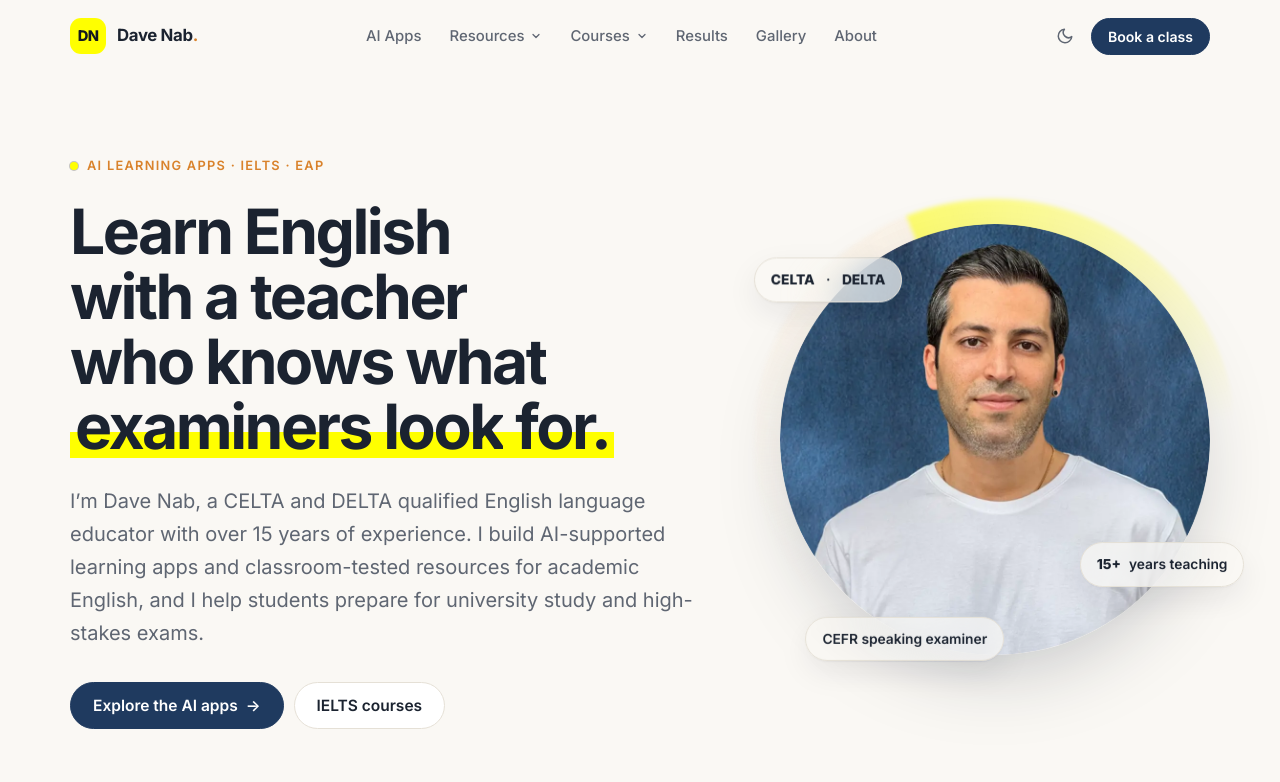
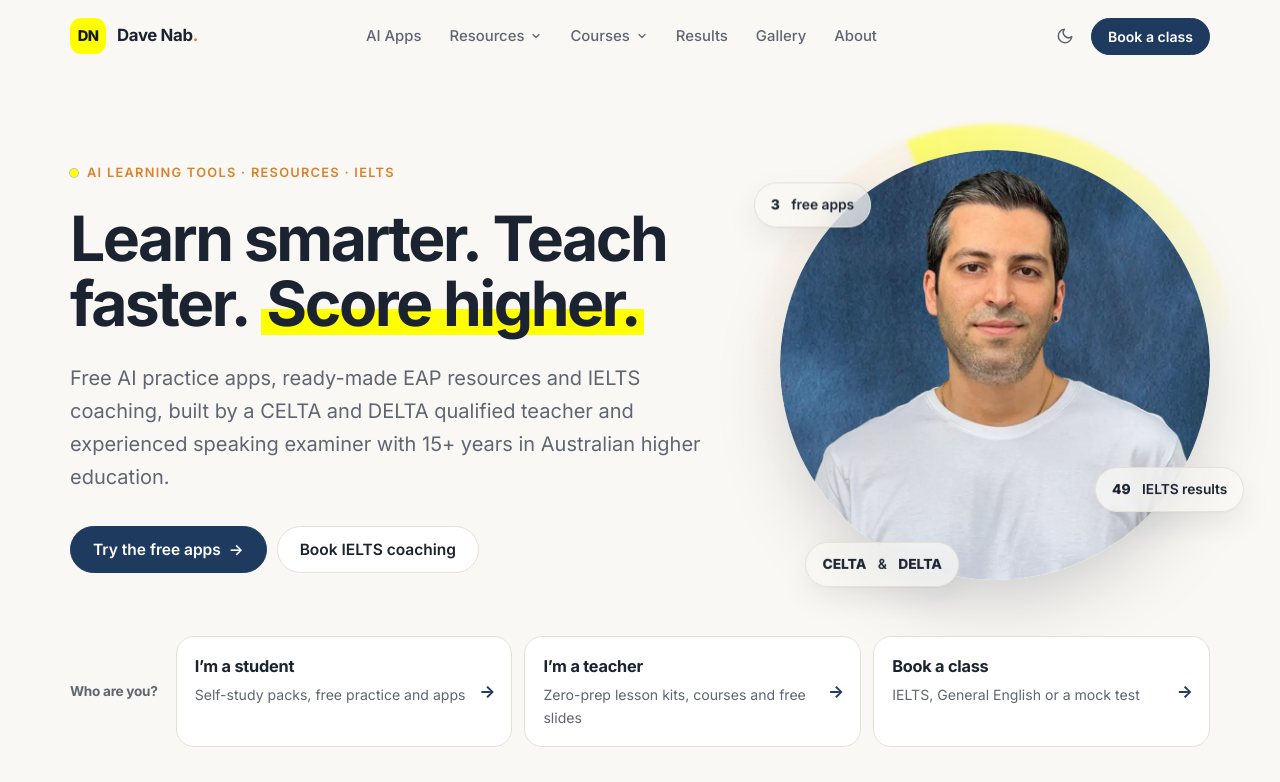
Before and after one commit to davenab/davenab.github.io, a plain HTML site: page index.html in a window 1280 px wide. Shown: the top 782 px of the page. Drawn offline with Linux system fonts and the light colour scheme.

Commit message:
New home intro: 'Learn smarter. Teach faster. Score higher.'
- Copy leads with free AI apps and resources, then credentials
- One main button (Try the free apps); Book IELTS coaching opens the
  booking form with IELTS coaching selected
- Badges: free apps count, IELTS results count, CELTA & DELTA
- Browser tab title: Dave Nab · Free AI Apps & Resources for Academic English

Co-Authored-By: Claude Opus 5.5 <noreply@anthropic.com>
Claude-Session: https://claude.ai/code/session_01SoGW1UbDTTTr9ix7Mp4S3M

```diff
--- a/index.html
+++ b/index.html
@@ -3,10 +3,10 @@
 <head>
 <meta charset="utf-8">
 <meta name="viewport" content="width=device-width,initial-scale=1,viewport-fit=cover">
-<title>Dave Nab · AI Learning Apps, Resources & IELTS</title>
-<meta name="description" content="AI-supported learning apps and ready-to-teach resources for academic English, plus IELTS courses, IELTS mock tests and General English with a CELTA and DELTA qualified teacher.">
-<meta property="og:title" content="Dave Nab · AI Learning Apps, Resources & IELTS">
-<meta property="og:description" content="AI-supported learning apps and ready-to-teach resources for academic English, plus IELTS courses, IELTS mock tests and General English with a CELTA and DELTA qualified teacher.">
+<title>Dave Nab · Free AI Apps & Resources for Academic English</title>
+<meta name="description" content="Free AI practice apps, ready-made EAP resources and IELTS coaching from Dave Nab, a CELTA and DELTA qualified teacher and experienced speaking examiner with 15+ years in Australian higher education.">
+<meta property="og:title" content="Dave Nab · Free AI Apps & Resources for Academic English">
+<meta property="og:description" content="Free AI practice apps, ready-made EAP resources and IELTS coaching from Dave Nab, a CELTA and DELTA qualified teacher and experienced speaking examiner with 15+ years in Australian higher education.">
 <meta property="og:type" content="website">
 <meta property="og:url" content="https://davenab.com/">
 <meta name="theme-color" content="#faf8f4" media="(prefers-color-scheme: light)">
@@ -64,17 +64,17 @@
 
 <section class="hero"><div class="wrap hero-grid">
   <div>
-    <span class="eyebrow fade-up" style="--d:.05s">AI learning apps · IELTS · EAP</span>
-    <h1 class="rise" style="margin-top:22px"><span class="w" style="--i:0"><span>Learn</span></span> <span class="w" style="--i:1"><span>English</span></span> <span class="w" style="--i:2"><span>with</span></span> <span class="w" style="--i:3"><span>a</span></span> <span class="w" style="--i:4"><span>teacher</span></span> <span class="w" style="--i:5"><span>who</span></span> <span class="w" style="--i:6"><span>knows</span></span> <span class="w" style="--i:7"><span>what</span></span> <span class="hl"><span class="w" style="--i:8"><span>examiners</span></span> <span class="w" style="--i:9"><span>look</span></span> <span class="w" style="--i:10"><span>for.</span></span></span></h1>
-    <p class="lead fade-up" style="--d:.7s">I’m Dave Nab, a CELTA and DELTA qualified English language educator with over 15 years of experience. I build AI-supported learning apps and classroom-tested resources for academic English, and I help students prepare for university study and high-stakes exams.</p>
-    <div class="cta fade-up" style="--d:.85s"><a class="btn primary" href="#ai">Explore the AI apps <span class="arr" aria-hidden="true">→</span></a><a class="btn" href="ielts-courses/">IELTS courses</a></div>
+    <span class="eyebrow fade-up" style="--d:.05s">AI learning tools · Resources · IELTS</span>
+    <h1 class="rise" style="margin-top:22px"><span class="w" style="--i:0"><span>Learn</span></span> <span class="w" style="--i:1"><span>smarter.</span></span> <span class="w" style="--i:2"><span>Teach</span></span> <span class="w" style="--i:3"><span>faster.</span></span> <span class="hl"><span class="w" style="--i:4"><span>Score</span></span> <span class="w" style="--i:5"><span>higher.</span></span></span></h1>
+    <p class="lead fade-up" style="--d:.7s">Free AI practice apps, ready-made EAP resources and IELTS coaching, built by a CELTA and DELTA qualified teacher and experienced speaking examiner with 15+ years in Australian higher education.</p>
+    <div class="cta fade-up" style="--d:.85s"><a class="btn primary" href="#ai">Try the free apps <span class="arr" aria-hidden="true">→</span></a><a class="btn" href="book/?service=ielts-live">Book IELTS coaching</a></div>
   </div>
   <div class="portrait fade-up" style="--d:.3s">
     <div class="ring" aria-hidden="true"></div>
     <img src="assets/img/dave-portrait.webp" alt="Portrait of Dave Nab" width="900" height="900" decoding="async">
-    <div class="float f1"><b>CELTA</b>&nbsp;·&nbsp;<b>DELTA</b></div>
-    <div class="float f2"><b>15+</b> years teaching</div>
-    <div class="float f3">CEFR speaking examiner</div>
+    <div class="float f1"><b>3</b>&nbsp;free apps</div>
+    <div class="float f2"><b>49</b>&nbsp;IELTS results</div>
+    <div class="float f3"><b>CELTA</b>&nbsp;&amp;&nbsp;<b>DELTA</b></div>
   </div>
 </div>
 <div class="wrap"><nav class="who fade-up" style="--d:1s" aria-label="Who are you?"><span class="who-q">Who are you?</span>
```
Also changed, not shown: 1 other file.
